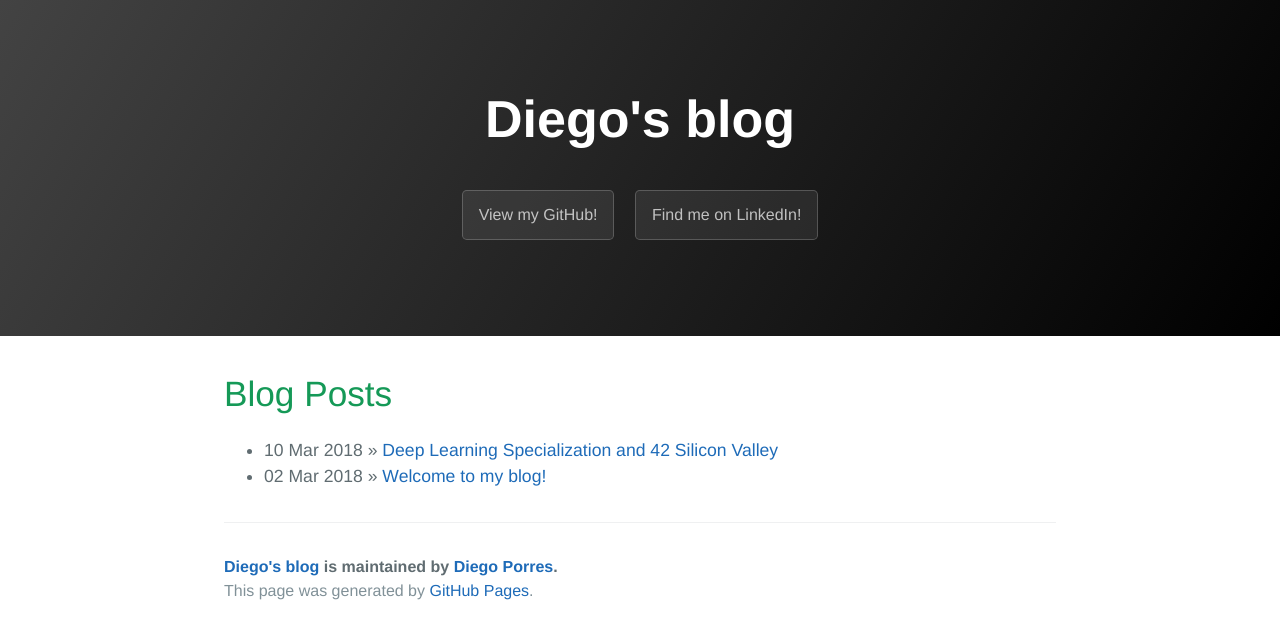
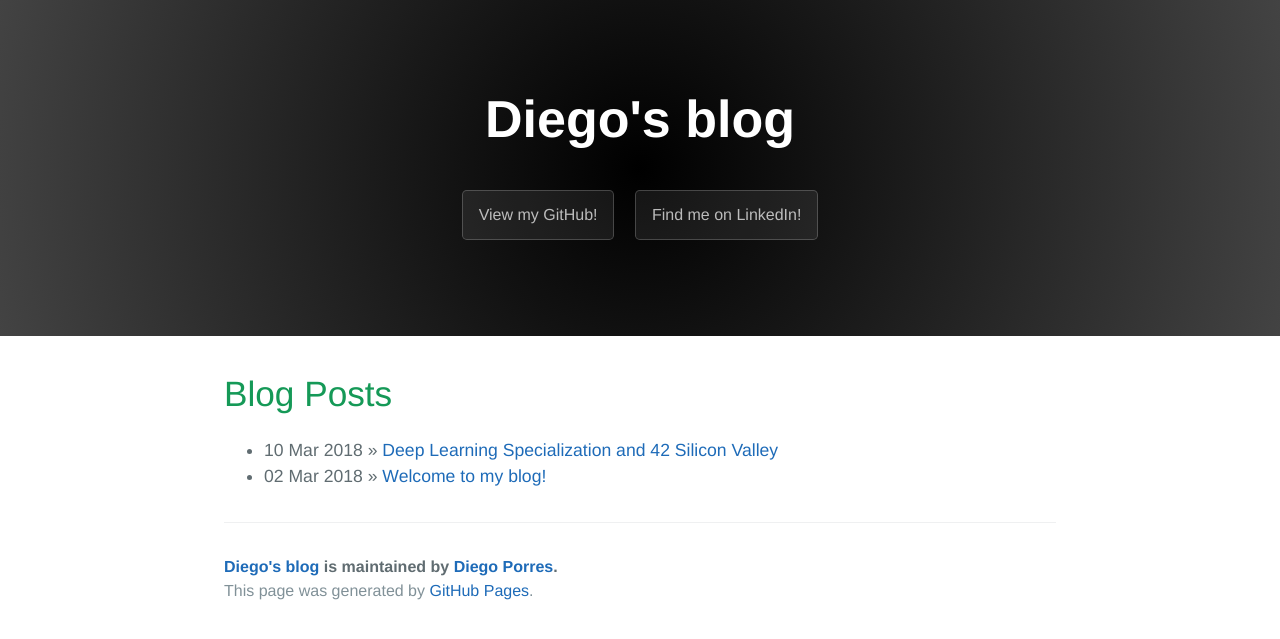
Before and after one commit to PDillis/pdillis.github.io, a Jekyll site: the page built from index.html, in a window 1280 px wide. Shown: the top 639 px of the page. Built offline with Jekyll 4.4.1, drawn with Linux system fonts in a browser that asks for light colours.

Commit message:
Update cayman.css

```diff
--- a/css/cayman.css
+++ b/css/cayman.css
@@ -139,7 +139,7 @@ a:hover { text-decoration: underline; }
 @media screen and (max-width: 42em) { .btn { display: block; width: 100%; padding: 0.75rem; font-size: 0.9rem; }
   .btn + .btn { margin-top: 1rem; margin-left: 0; } }
 
-.page-header { color: #fff; text-align: center; background-color: #159957; background-image: linear-gradient(120deg, #434343, #000000); }
+.page-header { color: #fff; text-align: center; background-color: #159957; background-image: radial-gradient(circle, #000000, #434343); }
 @media screen and (min-width: 64em) { .page-header { padding: 5rem 6rem; } }
 @media screen and (min-width: 42em) and (max-width: 64em) { .page-header { padding: 3rem 4rem; } }
 @media screen and (max-width: 42em) { .page-header { padding: 2rem 1rem; } }
```
